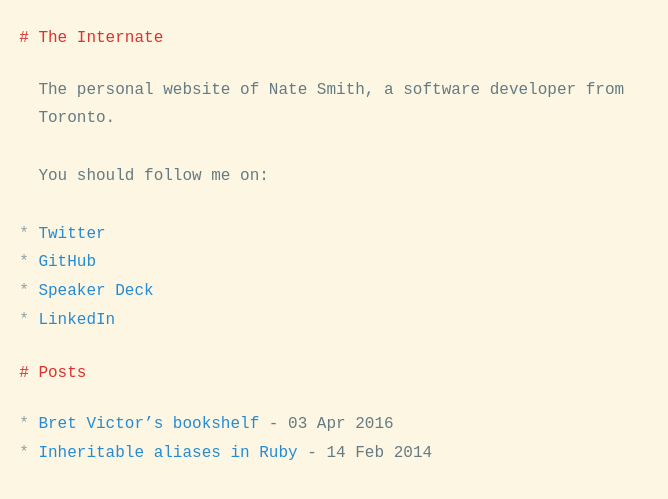
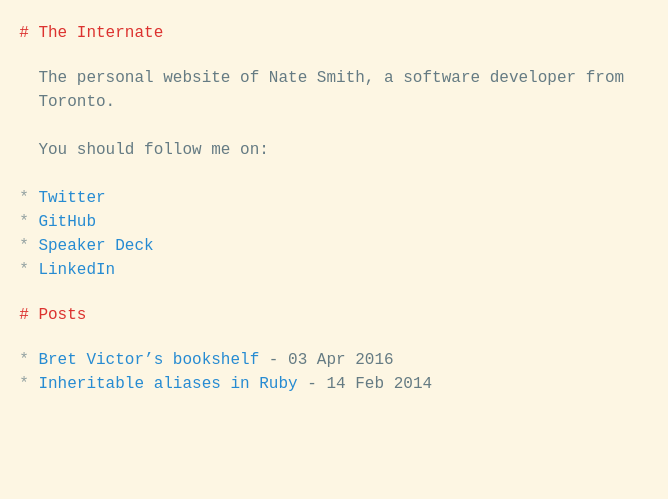
Before and after one commit to nwjsmith/nwjsmith.github.io, a Jekyll site: the page built from index.md, in a window 1280 px wide. Shown: the top 499 px of the page, without its empty margins (0-668 px from the left). Built offline with Jekyll 4.4.1, drawn with Linux system fonts in a browser that asks for light colours.

Commit message:
Tighter line height on large screens

```diff
--- a/_includes/critical.scss
+++ b/_includes/critical.scss
@@ -11,6 +11,56 @@
 $left-margin: 4ch;
 $line-height: 1.8rem;
 
+@media (min-width: 0) and (max-width: 719px) {
+  body {
+    line-height: 1.8rem;
+    padding-bottom: 1.8rem;
+  }
+  figure {
+    margin: 1.8rem 0;
+    pre {
+      padding: 1.8rem 0;
+    }
+  }
+  h1, h2, h3, h4, h5, h6 {
+    margin: 1.8rem $left-margin;
+  }
+  p {
+    margin: 1.8rem $left-margin;
+  }
+  ul {
+    margin: 1.8rem $left-margin;
+  }
+  hr {
+    line-height: 1.8rem;
+  }
+}
+
+@media (min-width: 720px) {
+  body {
+    line-height: 1.5rem;
+    padding-bottom: 1.5rem;
+  }
+  figure {
+    margin: 1.5rem 0;
+    pre {
+      padding: 1.5rem 0;
+    }
+  }
+  h1, h2, h3, h4, h5, h6 {
+    margin: 1.5rem $left-margin;
+  }
+  p {
+    margin: 1.5rem $left-margin;
+  }
+  ul {
+    margin: 1.5rem $left-margin;
+  }
+  hr {
+    line-height: 1.5rem;
+  }
+}
+
 h1, h2, h3, h4, h5, h6, hr, li, p, ul, {
   max-width: 62ch;
 }
@@ -18,7 +68,6 @@
 html {
   // font-family: "Hack";
   font: 123.0769231% monospace;
-  line-height: $line-height;
   -ms-text-size-adjust: 100%;
   -webkit-text-size-adjust: 100%;
 }
@@ -27,14 +76,12 @@
   background: $base3;
   color: $base00;
   margin: 0;
-  padding-bottom: $line-height;
 }
 
 h1, h2, h3, h4, h5, h6 {
   color: $red;
   // font: normal 1rem "Hack";
   font: normal 1rem monospace;
-  margin: $line-height $left-margin;
 
   a, a:visited, a:hover {
     color: $red;
@@ -57,15 +104,12 @@
 }
 
 figure {
-  margin: $line-height 0;
-
   &.highlight {
     background: $base03;
 
     pre {
       margin-left: $left-margin;
       overflow: scroll;
-      padding: $line-height 0;
     }
   }
 }
@@ -75,8 +119,6 @@
 }
 
 p {
-  margin: $line-height $left-margin;
-
   code:before, code:after {
     color: $red;
     content: "`";
@@ -85,7 +127,6 @@
 
 ul {
   list-style: none;
-  margin: $line-height $left-margin;
   padding: 0;
 
   li {
@@ -111,7 +152,6 @@
 }
 
 hr {
-  line-height: $line-height;
   margin: 0 $left-margin;
   text-align: center;
   border: 0;
```
